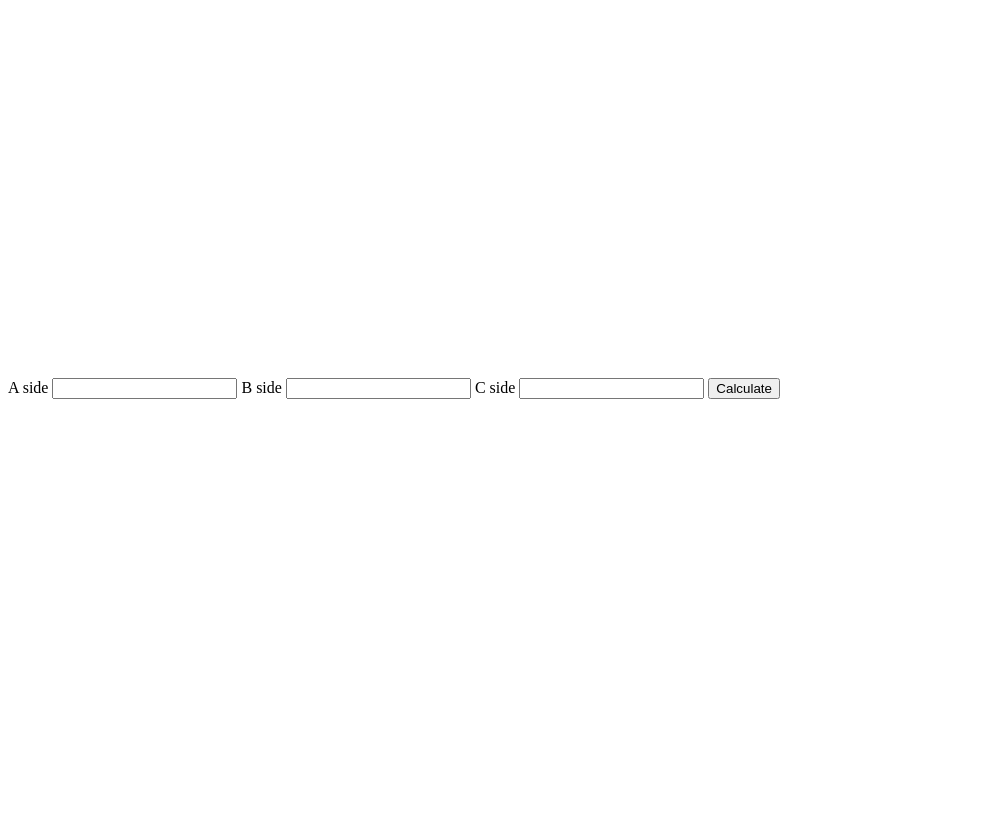
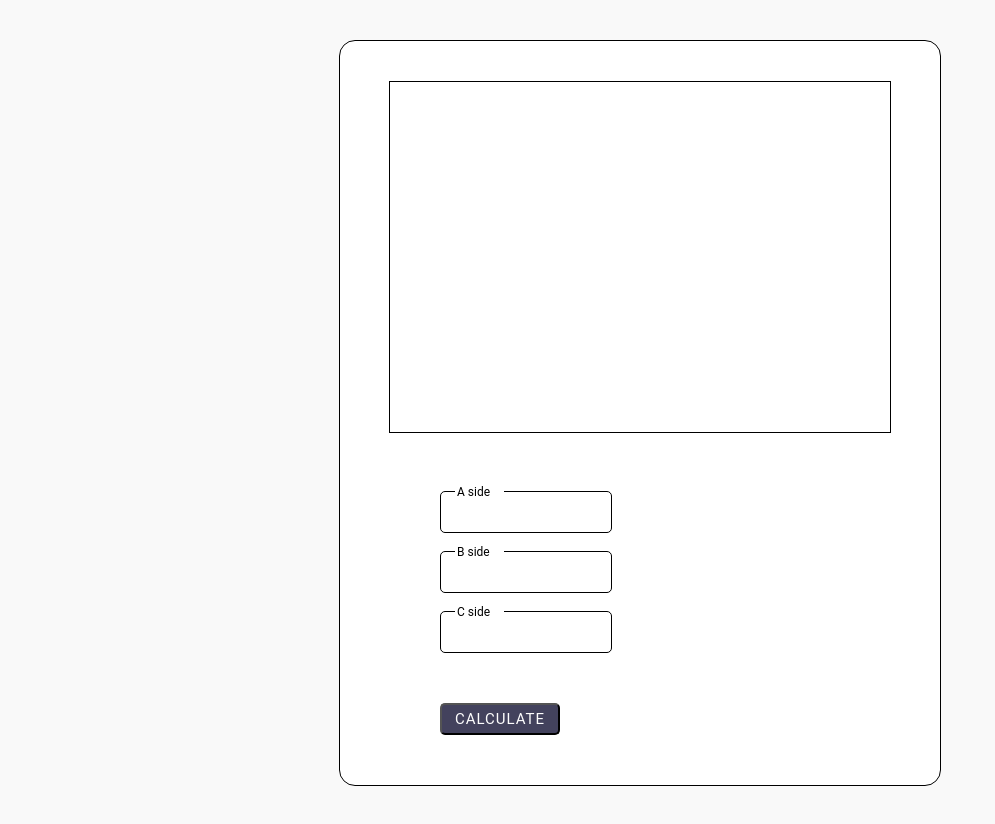
Before and after one commit to D-Magone/Triangle-calculator, a plain HTML site: page index.html in a window 1280 px wide. Shown: the whole page, without its empty margins (0-995 px from the left). Before the commit the page ends 800 px from the top, so only its background shows below. Drawn offline with Linux system fonts and the light colour scheme.

Commit message:
CSS styles and canvas context

```diff
--- a/css/style.css
+++ b/css/style.css
@@ -0,0 +1,77 @@
+* {
+    margin: 0;
+    padding: 0;
+}
+
+body {
+    background-color: #f9f9f9;
+    font-family: 'Roboto', sans-serif !important;
+}
+
+.container {
+    width: 600px;
+    height: auto;
+    display: flex;
+    flex-direction: column;
+
+    background-color: #ffffff;
+
+    margin: 5vh auto;
+
+    border: 1px solid black;
+    border-radius: 2vh;
+}
+
+#triangleCanvas {
+    width: 500px;
+    height: 350px;
+    border: 1px solid black;
+    margin: 5vh auto;
+}
+
+.inputField, .calculateBtn {
+    display: block;
+    position: relative;
+}
+
+.inputField {
+    padding: 10px;
+    width: 150px;
+    height: 20px;
+    font-size: 15px;
+    left: 100px;
+
+    border: 1px solid black;
+    border-radius: 5px;
+}
+
+.inputLabel {
+
+    position: relative;
+    top: 10px;
+    left: 115px;
+    font-size: 12px;
+    width: 45px;
+    padding: 2px;
+    background-color:white;
+
+    z-index: 5;
+}
+
+
+.calculateBtn {
+    width: 120px;
+    margin: 50px;
+
+    text-transform: uppercase;
+
+    background-color: #43425d;
+    color: #fdfdfd;
+    border-radius: 5px;
+    padding: 5px;
+    left: 50px;
+    font-family: 'Roboto', sans-serif;
+    font-size: 15px;
+
+    letter-spacing: 1px;
+}
--- a/index.html
+++ b/index.html
@@ -11,7 +11,6 @@
     <div class="container">
         <canvas id="triangleCanvas" width="500" height="350">
         </canvas>
-        <p id="canvasPar"></p>
         <label class="inputLabel">A side</label>
         <input id="sideA" class="inputField" type="number">
         <label class="inputLabel">B side</label>
--- a/js/app.js
+++ b/js/app.js
@@ -15,21 +15,26 @@ window.onload = function () {
     let canvasElement = document.querySelector("#triangleCanvas");
     let context = canvasElement.getContext("2d");
 
+    context.font = "20px 'Roboto', sans-serif";
+    context.textAlign = "center";
+
 
     btn.addEventListener("click", function() {
+
+        context.clearRect(0, 0, canvasElement.width, canvasElement.height); // clear canvas for next text
 
         let aValue = Number(a.value*50); // Input value a number for if else comparison conditions
         let bValue = Number(b.value*50);
         let cValue = Number(c.value*50);
 
         if (aValue == bValue && bValue == cValue) {
-            canPar.innerHTML = "Triangle is equilateral"; // if all sides equal
+            context.fillText("Triangle is equilateral", 250, 320); // if all sides equal
         } else if (aValue == bValue || bValue == cValue || aValue == cValue) {
-            canPar.innerHTML = "Triangle is isosceles"; // if two sides equal
+            context.fillText("Triangle is isosceles", 250, 320); // if two sides equal
         } else if (aValue + bValue > cValue && aValue + cValue > bValue && bValue + cValue > aValue) {
-            canPar.innerHTML = "Triangle is scalene"; // if none of the sides are equal, but two side sum always larger than third
+            context.fillText("Triangle is scalene", 250, 320); // if none of the sides are equal, but two side sum always larger than third
         } else {
-            canPar.innerHTML = "It's not possible to calculate this kind of triangle"; // if it's an impossible triangle
+            context.fillText("It's not possible to calculate this kind of triangle", 250, 320); // if it's an impossible triangle
         }
 
 
```
